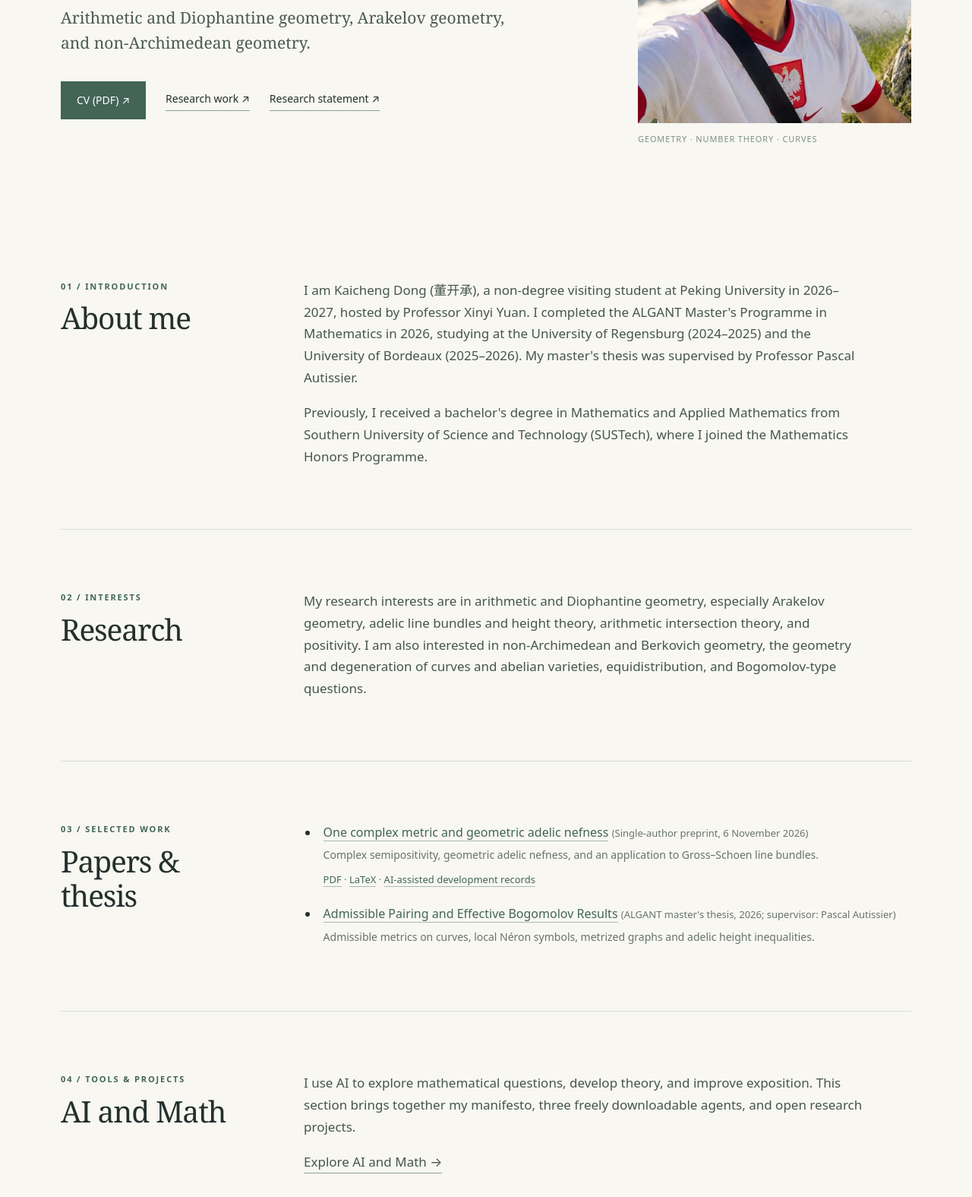
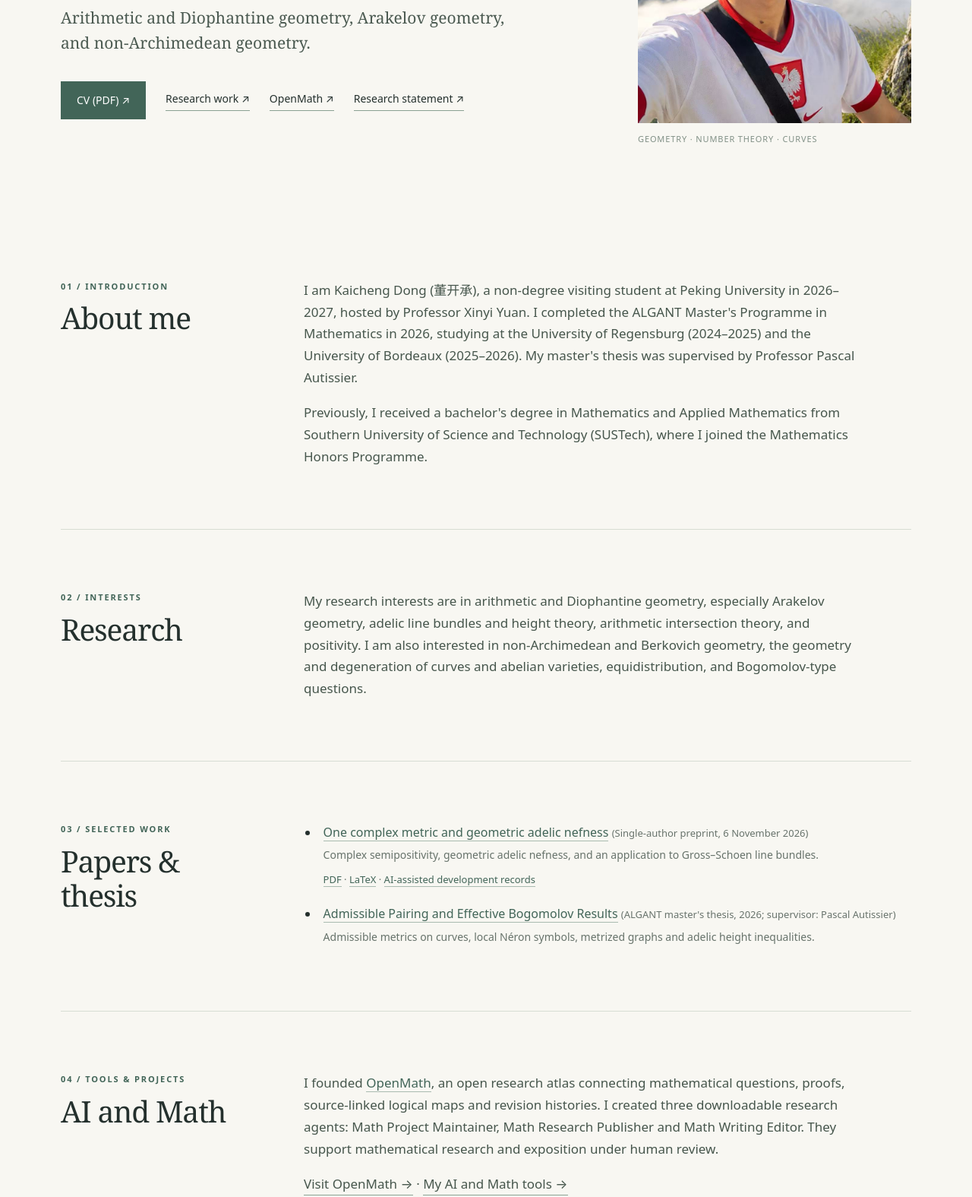
Before and after one commit to DongKaicheng/dongkaicheng.github.io, a plain HTML site: page index.html in a window 1280 px wide. Shown: the part 446-2021 px from the top of the page at 76% size. Drawn offline with Linux system fonts and the light colour scheme.

Commit message:
Link personal homepage to OpenMath and summarize AI for mathematics work

```diff
--- a/index.html
+++ b/index.html
@@ -25,7 +25,7 @@
       "@type": "Organization",
       "name": "Peking University"
     },
-    "sameAs": ["https://github.com/DongKaicheng"]
+    "sameAs": ["https://github.com/DongKaicheng", "https://openmath-atlas.org/"]
   }
   </script>
   <style>
@@ -37,7 +37,7 @@
 <body>
 <header class="wrap nav"><a class="brand" href="#top">Kaicheng Dong<span style="color:#a7825f">.</span></a><nav class="links" aria-label="Main navigation"><a href="#about">About</a><a href="#research">Research</a><a href="#work">Publications</a><a href="ai-and-math/">AI and Math</a><a href="cv.pdf">CV</a><a href="#contact">Contact</a><button id="language" type="button" style="border:0;background:none;cursor:pointer;color:#426558;font:inherit;padding:0" aria-label="Switch language">中文</button></nav></header>
 <main id="top">
-  <section class="wrap hero"><div><div class="eyebrow">Mathematics · Arithmetic geometry</div><h1>Kaicheng<br><span>Dong.</span></h1><p class="intro">Arithmetic and Diophantine geometry, Arakelov geometry, and non-Archimedean geometry.</p><div class="actions"><a class="button" href="cv.pdf">CV (PDF) ↗</a><a class="textlink" href="#work">Research work ↗</a><a class="textlink" href="research_statement.pdf">Research statement ↗</a></div></div><div class="portrait-wrap"><img class="portrait" src="portrait.jpg" alt="Kaicheng Dong in the mountains"><div class="caption">Geometry · Number theory · Curves</div></div></section>
+  <section class="wrap hero"><div><div class="eyebrow">Mathematics · Arithmetic geometry</div><h1>Kaicheng<br><span>Dong.</span></h1><p class="intro">Arithmetic and Diophantine geometry, Arakelov geometry, and non-Archimedean geometry.</p><div class="actions"><a class="button" href="cv.pdf">CV (PDF) ↗</a><a class="textlink" href="#work">Research work ↗</a><a class="textlink" href="https://openmath-atlas.org/">OpenMath ↗</a><a class="textlink" href="research_statement.pdf">Research statement ↗</a></div></div><div class="portrait-wrap"><img class="portrait" src="portrait.jpg" alt="Kaicheng Dong in the mountains"><div class="caption">Geometry · Number theory · Curves</div></div></section>
 
   <section class="wrap section" id="about"><div class="section-grid"><div><div class="label">01 / Introduction</div><h2>About me</h2></div><div class="body-copy"><p>I am Kaicheng Dong (董开承), a non-degree visiting student at Peking University in 2026–2027, hosted by Professor Xinyi Yuan. I completed the ALGANT Master's Programme in Mathematics in 2026, studying at the University of Regensburg (2024–2025) and the University of Bordeaux (2025–2026). My master's thesis was supervised by Professor Pascal Autissier.</p><p>Previously, I received a bachelor's degree in Mathematics and Applied Mathematics from Southern University of Science and Technology (SUSTech), where I joined the Mathematics Honors Programme.</p></div></div></section>
   <section class="wrap section" id="research"><div class="section-grid"><div><div class="label">02 / Interests</div><h2>Research</h2></div><div class="body-copy"><p>My research interests are in arithmetic and Diophantine geometry, especially Arakelov geometry, adelic line bundles and height theory, arithmetic intersection theory, and positivity. I am also interested in non-Archimedean and Berkovich geometry, the geometry and degeneration of curves and abelian varieties, equidistribution, and Bogomolov-type questions.</p></div></div></section>
@@ -47,19 +47,19 @@
       <li><a href="https://github.com/DongKaicheng/thesis-supplementary-files/releases/download/v1.0/Dong_Kaicheng_Master_Thesis.pdf.pdf">Admissible Pairing and Effective Bogomolov Results</a> <span class="paper-type">(ALGANT master's thesis, 2026; supervisor: Pascal Autissier)</span><div class="paper-note">Admissible metrics on curves, local Néron symbols, metrized graphs and adelic height inequalities.</div></li>
     </ul>
   </div></div></section>
-  <section class="wrap section" id="ai-and-math"><div class="section-grid"><div><div class="label">04 / Tools &amp; projects</div><h2>AI and Math</h2></div><div class="body-copy"><p>I use AI to explore mathematical questions, develop theory, and improve exposition. This section brings together my manifesto, three freely downloadable agents, and open research projects.</p><a class="textlink" href="ai-and-math/">Explore AI and Math →</a></div></div></section>
+  <section class="wrap section" id="ai-and-math"><div class="section-grid"><div><div class="label">04 / Tools &amp; projects</div><h2>AI and Math</h2></div><div class="body-copy"><p>I founded <a href="https://openmath-atlas.org/" style="color:var(--green);border-bottom:1px solid #a9bbb0">OpenMath</a>, an open research atlas connecting mathematical questions, proofs, source-linked logical maps and revision histories. I created three downloadable research agents: Math Project Maintainer, Math Research Publisher and Math Writing Editor. They support mathematical research and exposition under human review.</p><a class="textlink" href="https://openmath-atlas.org/">Visit OpenMath →</a> <span aria-hidden="true">·</span> <a class="textlink" href="ai-and-math/">My AI and Math tools →</a></div></div></section>
 </main>
 <footer class="wrap footer" id="contact"><div class="label">05 / Get in touch</div><h2>Let’s connect.</h2><p>For questions, conversations, or academic collaboration:</p><a class="contact" href="mailto:12012612@mail.sustech.edu.cn">12012612@mail.sustech.edu.cn ↗</a><div class="bottom"><span>© 2026 Kaicheng Dong</span><a href="https://github.com/DongKaicheng">GitHub ↗</a></div></footer>
 <script>
 const nodes={hero:document.querySelector('.hero > div:first-child'),about:document.querySelector('#about .section-grid'),research:document.querySelector('#research .section-grid'),work:document.querySelector('#work .section-grid'),ai:document.querySelector('#ai-and-math .section-grid'),contact:document.querySelector('#contact'),nav:document.querySelector('.links')};
 const en=Object.fromEntries(Object.entries(nodes).filter(([k])=>k!=='nav').map(([k,v])=>[k,v.innerHTML]));
 const zh={
-hero:`<div class="eyebrow">数学 · Arithmetic Geometry</div><h1>董开承<span>.</span></h1><p class="intro">算术与丢番图几何、Arakelov 几何和非阿基米德几何。</p><div class="actions"><a class="button" href="cv.pdf">个人简历（PDF）↗</a><a class="textlink" href="#work">研究成果 ↗</a><a class="textlink" href="research_statement.pdf">研究陈述（英文）↗</a></div>`,
+hero:`<div class="eyebrow">数学 · Arithmetic Geometry</div><h1>董开承<span>.</span></h1><p class="intro">算术与丢番图几何、Arakelov 几何和非阿基米德几何。</p><div class="actions"><a class="button" href="cv.pdf">个人简历（PDF）↗</a><a class="textlink" href="#work">研究成果 ↗</a><a class="textlink" href="https://openmath-atlas.org/">OpenMath 研究网站 ↗</a><a class="textlink" href="research_statement.pdf">研究陈述（英文）↗</a></div>`,
 
 about:`<div><div class="label">01 / 简介</div><h2>关于我</h2></div><div class="body-copy"><p>我是董开承（Kaicheng Dong），2026–2027 年在北京大学非学位访问学习，接收教授为袁新意。我于 2026 年完成 ALGANT 数学硕士项目，先后在雷根斯堡大学（2024–2025）与波尔多大学（2025–2026）学习，硕士论文由 Pascal Autissier 教授指导。</p><p>我于 2024 年在南方科技大学取得数学与应用数学学士学位，曾参加数学荣誉学程。</p></div>`,
 research:`<div><div class="label">02 / 研究兴趣</div><h2>研究方向</h2></div><div class="body-copy"><p>我的研究兴趣集中在算术与丢番图几何，尤其是 Arakelov 几何、adelic line bundles 与高度理论、算术交叉理论和正性问题。我也关注非阿基米德及 Berkovich 几何、曲线与阿贝尔簇的几何和退化、等分布，以及 Bogomolov 型问题。</p></div>`,
 work:`<div><div class="label">03 / 研究成果</div><h2>论文与学位论文</h2></div><div><ul class="paper-list"><li><a href="https://arxiv.org/abs/2611.09319">One complex metric and geometric adelic nefness</a> <span class="paper-type">（单作者预印本，2026 年 11 月 6 日）</span><div class="paper-note">复数处半正性、几何 adelic nefness 及其在 Gross–Schoen 线丛中的应用。</div><span class="paper-type"><a href="https://arxiv.org/pdf/2611.09319">PDF</a> · <a href="https://github.com/DongKaicheng/one-complex-metric-ai-development/releases/download/paper-v2026-11-06/One_Complex_Metric_LaTeX_20261106.zip">LaTeX 源码</a> · <a href="https://github.com/DongKaicheng/one-complex-metric-ai-development">AI 辅助研究记录</a></span></li><li><a href="https://github.com/DongKaicheng/thesis-supplementary-files/releases/download/v1.0/Dong_Kaicheng_Master_Thesis.pdf.pdf">Admissible Pairing and Effective Bogomolov Results</a> <span class="paper-type">（ALGANT 硕士论文，2026；导师 Pascal Autissier）</span><div class="paper-note">曲线上的 admissible metrics、局部 Néron symbols、度量图与 adelic 高度不等式。</div></li></ul></div>`,
-ai:`<div><div class="label">04 / 工具与项目</div><h2>AI and Math</h2></div><div class="body-copy"><p>我积极使用 AI 探索数学问题、发展理论与改进写作。本专栏汇集我的理念、三个可自由下载的 Agent，以及开放的数学研究项目。</p><a class="textlink" href="ai-and-math/">进入 AI and Math 专栏 →</a></div>`,
+ai:`<div><div class="label">04 / 工具与项目</div><h2>AI and Math</h2></div><div class="body-copy"><p>我创立了 <a href="https://openmath-atlas.org/" style="color:var(--green);border-bottom:1px solid #a9bbb0">OpenMath</a> 开放数学研究网站，组织数学问题、证明、来源关联逻辑图和修订历史。我还开发了三个可下载的数学研究 Agent：Math Project Maintainer、Math Research Publisher 与 Math Writing Editor，用于辅助研究、维护和写作，并保留人工审核。</p><a class="textlink" href="https://openmath-atlas.org/">访问 OpenMath →</a> <span aria-hidden="true">·</span> <a class="textlink" href="ai-and-math/">AI and Math 工具专栏 →</a></div>`,
 contact:`<div class="label">05 / 联系方式</div><h2>欢迎交流。</h2><p>如有问题、交流或学术合作，欢迎来信：</p><a class="contact" href="mailto:12012612@mail.sustech.edu.cn">12012612@mail.sustech.edu.cn ↗</a><div class="bottom"><span>© 2026 Kaicheng Dong</span><a href="https://github.com/DongKaicheng">GitHub ↗</a></div>`};
 const languageButton=document.querySelector('#language');
 let language='en';
```
